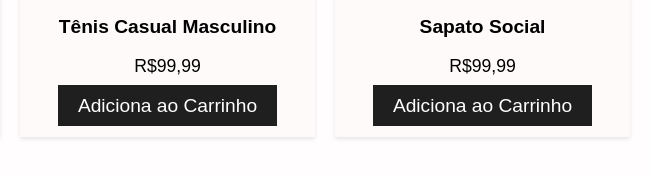
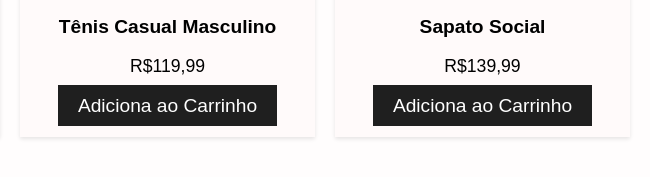
Before and after one commit to samyra-7/projeto-pronto, a plain HTML site: page index.html in a window 1280 px wide. Shown: the part 2862-3039 px from the top of the page, 630-1280 px from the left. Drawn offline with Linux system fonts and the light colour scheme.

Commit message:
Update index.html

```diff
--- a/index.html
+++ b/index.html
@@ -133,14 +133,14 @@
                         <div class="product-item">
                             <img src="sapato homem.jfif" alt="Camisas Multicoloridas">
                             <h3>Tênis Casual Masculino</h3>
-                            <p>R$99,99</p>
+                            <p>R$119,99</p>
                             <a href="#" class="shop-now-btn">Adiciona ao Carrinho</a>
                         </div>
 
                         <div class="product-item">
                             <img src="sapato social.webp" alt="Camisas Multicoloridas">
                             <h3>Sapato Social</h3>
-                            <p>R$99,99</p>
+                            <p>R$139,99</p>
                             <a href="#" class="shop-now-btn">Adiciona ao Carrinho</a>
                         </div>
                     </section>
```
